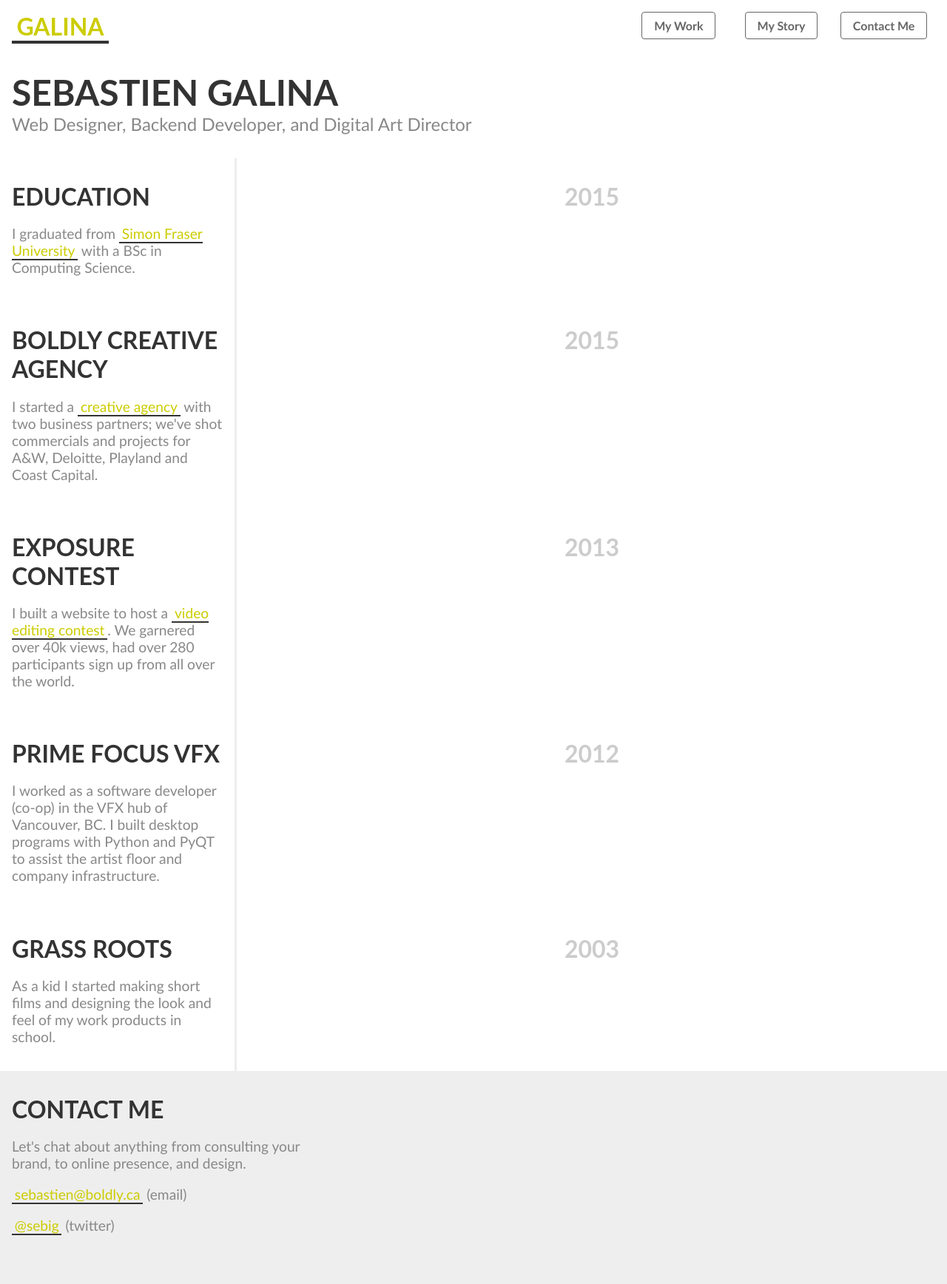
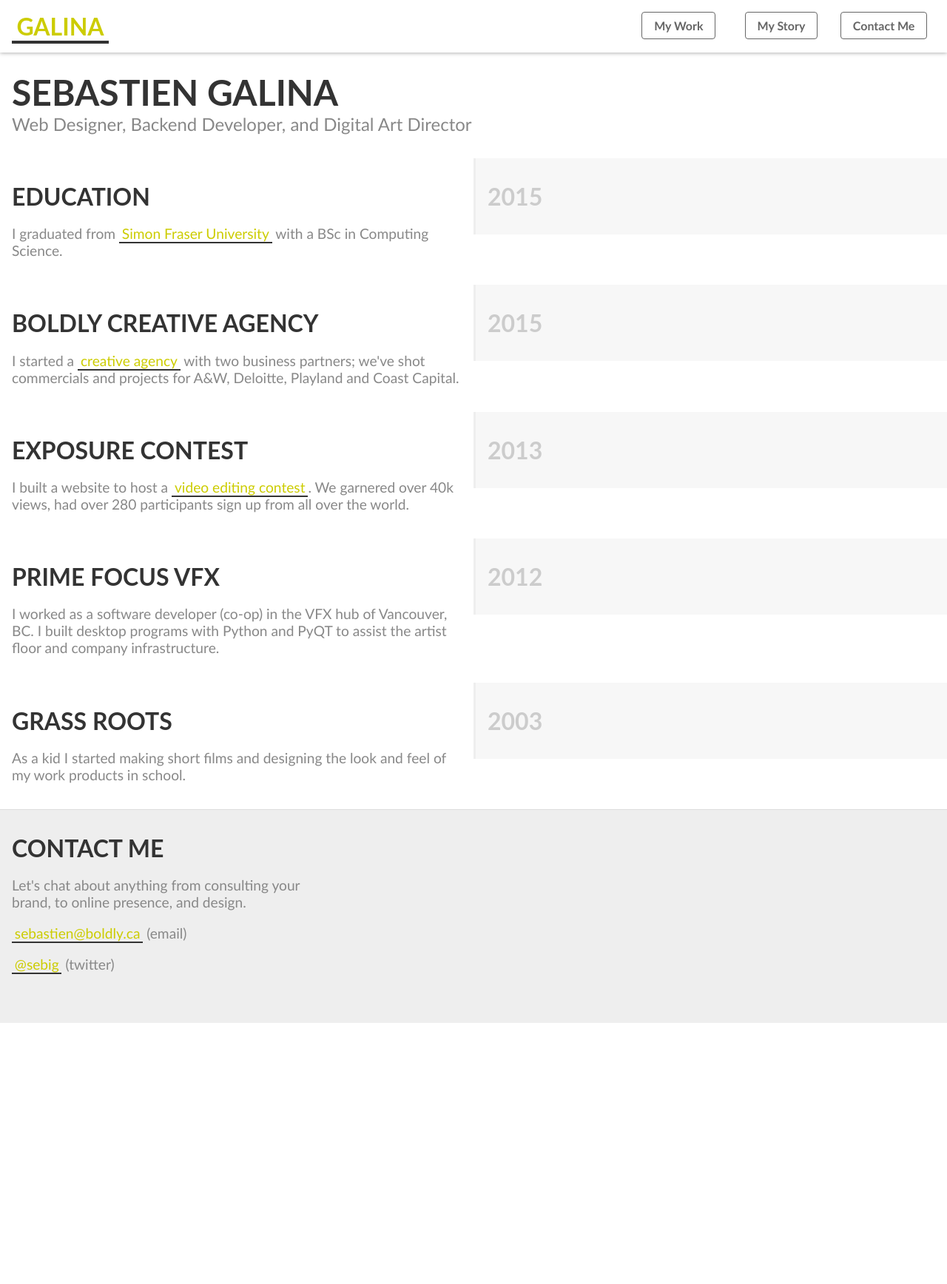
Before and after one commit to sebastiengalina/P04-PORTFOLIO, a Django app: page /about/ in a window 1280 px wide. Shown: the whole page at 74% size. After the commit the page ends 1383 px from the top, so only its background shows below. Run offline with Django 3.2, Linux system fonts and the light colour scheme; parts of the project's set-up code (start-up, migrations or seed data) failed here and were passed over; some libraries are stand-ins or nearby versions.

Commit message:
cleaned up homepage, added pale background to project detail and made project blocks 6/6

```diff
--- a/portfolio/portfolio/models.py
+++ b/portfolio/portfolio/models.py
@@ -47,6 +47,7 @@ class ProjectBlock(models.Model):
     tagline = models.CharField(max_length=255, blank=True, null=True)
     body = models.TextField(blank=True, null=True)
     image = ImageField(upload_to="media/portfolio/projects/images", blank=True, null=True)
+    caption = models.TextField(blank=True, null=True)
     order = models.IntegerField(default=10)
 
     def __unicode__(self):
--- a/portfolio/static/css/main.scss
+++ b/portfolio/static/css/main.scss
@@ -118,6 +118,17 @@ ul.list li, ol.list li {
 	font-weight: bold;
 }
 
+.btn.btn-rev {
+	background-color: $orange;
+	color: $black;
+}
+
+.btn.btn-rev:hover {
+	background-color: transparent;
+	border-color: $orange;
+	color: $orange;
+}
+
 .btn.btn-lg {
 	font-size: 1.75em;
 	font-weight: normal;
@@ -185,6 +196,7 @@ img {
 	display: block;
 	margin: 3rem 0;
 	max-width: 100%;
+	height: auto;
 }
 
 
@@ -223,6 +235,8 @@ img {
 	background-color: #FFF;
 	padding-top: 1rem;
 	z-index: 99;
+
+	box-shadow: 0px 1px 5px rgba(0,0,0,0.3);
 }
 
 .header-image {
@@ -254,6 +268,7 @@ img {
 #footer-main {
 	padding: 1em 0;
 	background-color: #EEE;
+	border-top: thin #DDD solid;
 }
 
 .project-block {
@@ -281,8 +296,6 @@ img {
 
 	.project-snippet {
 		background-color: #FFF;
-		border: thin #EEE solid;
-		border-radius: 0.2em;
 		margin: 0.5em;
 		margin-bottom: 2em;
 
@@ -310,15 +323,6 @@ img {
 		.btn {
 			margin: 0.5em;
 		}
-
-		&:hover {
-			background-color: $yellow;
-			border-color: $yellow;
-
-			a, p {
-				color: $black;
-			}
-		}
 	}
 }
 
@@ -345,12 +349,14 @@ img {
 
 
 .project-block {
+	margin-bottom: 0;
 }
 
-.project-block .block-text,
-.column-text {
-	border-right: 3px #EEE solid;
+.project-block .block-content {
+	border-left: 3px #EEE solid;
+	background-color: #F7F7F7;
 }
+
 
 .project-block-text,
 .project-block-content,
@@ -374,6 +380,10 @@ img {
 
 .project-block-content {
 	text-align: center;
+
+	h2, h3, h4, p {
+		text-align: left;
+	}
 }
 
 .project-block-content figure {
--- /dev/null
+++ b/portfolio/static/js/scroll-link.js
@@ -0,0 +1,17 @@
+$(document).ready(function() {
+    $('a[href*=#]:not([href=#])').click(function() {
+    if (location.pathname.replace(/^\//,'') == this.pathname.replace(/^\//,'')
+        || location.hostname == this.hostname) {
+
+
+        var target = $(this.hash);
+        target = target.length ? target : $('[name=' + this.hash.slice(1) +']');
+        if (target.length) {
+            $('html,body').animate({
+                scrollTop: target.offset().top - 84
+            }, 1000);
+    	        return false;
+        	}
+        }
+    });
+});
--- a/portfolio/templates/about.html
+++ b/portfolio/templates/about.html
@@ -10,13 +10,13 @@
 
 <div class="project-block">
 	<div class="grid">
-		<div class="col-3of12 block-text">
+		<div class="col-6of12 block-text">
 			<div class="project-block-text">
 				<h2>Education</h2>
 				<p>I graduated from <a href="http://sfu.ca">Simon Fraser University</a> with a BSc in Computing Science.</p>
 			</div>
 		</div>
-		<div class="col-9of12 block-content">
+		<div class="col-6of12 block-content">
 			<div class="project-block-content">
 				<h2 class="whisper">2015</h2>
 			</div>
@@ -26,13 +26,13 @@
 
 <div class="project-block">
 	<div class="grid">
-		<div class="col-3of12 block-text">
+		<div class="col-6of12 block-text">
 			<div class="project-block-text">
 				<h2>Boldly Creative Agency</h2>
 				<p>I started a <a href="http://boldly.ca">creative agency</a> with two business partners; we've shot commercials and projects for A&amp;W, Deloitte, Playland and Coast Capital.</p>
 			</div>
 		</div>
-		<div class="col-9of12 block-content">
+		<div class="col-6of12 block-content">
 			<div class="project-block-content">
 				<h2 class="whisper">2015</h2>
 			</div>
@@ -42,13 +42,13 @@
 
 <div class="project-block">
 	<div class="grid">
-		<div class="col-3of12 block-text">
+		<div class="col-6of12 block-text">
 			<div class="project-block-text">
 				<h2>Exposure Contest</h2>
 				<p>I built a website to host a <a href="http://exposure-contest.ca">video editing contest</a>.  We garnered over 40k views, had over 280 participants sign up from all over the world.</p>
 			</div>
 		</div>
-		<div class="col-9of12 block-content">
+		<div class="col-6of12 block-content">
 			<div class="project-block-content">
 				<h2 class="whisper">2013</h2>
 			</div>
@@ -58,13 +58,13 @@
 
 <div class="project-block">
 	<div class="grid">
-		<div class="col-3of12 block-text">
+		<div class="col-6of12 block-text">
 			<div class="project-block-text">
 				<h2>Prime Focus VFX</h2>
 				<p>I worked as a software developer (co-op) in the VFX hub of Vancouver, BC.  I built desktop programs with Python and PyQT to assist the artist floor and company infrastructure.</p>
 			</div>
 		</div>
-		<div class="col-9of12 block-content">
+		<div class="col-6of12 block-content">
 			<div class="project-block-content">
 				<h2 class="whisper">2012</h2>
 			</div>
@@ -74,13 +74,13 @@
 
 <div class="project-block">
 	<div class="grid">
-		<div class="col-3of12 block-text">
+		<div class="col-6of12 block-text">
 			<div class="project-block-text">
 				<h2>Grass Roots</h2>
 				<p>As a kid I started making short films and designing the look and feel of my work products in school.</p>
 			</div>
 		</div>
-		<div class="col-9of12 block-content">
+		<div class="col-6of12 block-content">
 			<div class="project-block-content">
 				<h2 class="whisper">2003</h2>
 			</div>
--- a/portfolio/templates/base.html
+++ b/portfolio/templates/base.html
@@ -64,6 +64,7 @@
 		<script src="{% static 'js/html5shiv.min.js' %}"></script>
 		<script src="{% static 'js/googlefonts.js' %}"></script>
 		<script src="{% static 'js/jquery.min.js' %}"></script>
+		<script src="{% static 'js/scroll-link.js' %}"></script>
 	</body>
 
 </html>
--- a/portfolio/templates/index.html
+++ b/portfolio/templates/index.html
@@ -11,7 +11,7 @@
 	<div class="header-feature">
 		<h2>Web Designer, Backend Developer and Digital Art Director</h2>
 		<p class="lead">Find out more about my dedicated practice in standards-based design, robust database management and industrial yet delicate style.</p>
-		<a class="btn btn-lg" href="#project-snippets">My Work <span class="fa fa-long-arrow-right"></span></a>
+		<a class="btn btn-lg btn-rev" href="#project-snippets">My Work <span class="fa fa-long-arrow-right"></span></a>
 	</div>
 </div>
 {% endblock header %}
@@ -20,6 +20,7 @@
 <header id="page-header">
 	<h1>Sebastien Galina</h1>
 	<p class="lead">Web Designer, Backend Developer, and Digital Art Director</p>
+	<p>I work with tools like HTML5, CSS3, Django, Python, Apache, and JQuery.  My job is first and foremost to make sure websites are navigable, useable, and accessible.  But also, to make them responsive and engaging for users.</p>
 </header>
 
 <div id="project-snippets" class="project-snippets">
@@ -40,7 +41,7 @@
 					</div>
 				</a>
 				<p class="lead">{{ p.short|truncatewords:20 }}</p>
-				<a class="btn btn-alt" href="{{ p.get_absolute_url }}">{{ p.readmore }} <span class="fa fa-long-arrow-right"></span></a>
+				<a class="btn" href="{{ p.get_absolute_url }}">{{ p.readmore }} <span class="fa fa-long-arrow-right"></span></a>
 			</div>
 		</div>
 		{% endfor %}
--- a/portfolio/templates/tag.html
+++ b/portfolio/templates/tag.html
@@ -12,14 +12,14 @@
 {% for project in projects %}
 <div class="project-block">
 	<div class="grid">
-		<div class="col-3of12 block-text">
+		<div class="col-6of12 block-text">
 			<div class="project-block-text">
 				<h2>{{ project.name }}</h2>
 				<p>{{ project.short }}</p>
-				<a href="{{ project.get_absolute_url }}">{{ project.readmore }} <span class="fa fa-long-arrow-right"></span></a>
+				<a class="btn" href="{{ project.get_absolute_url }}">{{ project.readmore }} <span class="fa fa-long-arrow-right"></span></a>
 			</div>
 		</div>
-		<div class="col-9of12 block-content">
+		<div class="col-6of12 block-content">
 			<div class="project-block-content">
 				<h2 class="whisper">{{ project.date.year }}</h2>
 				<p class="lead">Also tagged in {% for t in project.tags.all %}<a href="{{ t.get_absolute_url }}">{{ t }}</a>{% if not forloop.last %}, {% endif %}{% endfor %}</p>
```
Also changed, not shown: portfolio/notes.txt (added, +7 -0 lines), portfolio/templates/project.html (+6 -2 lines), portfolio/portfolio/migrations/0007_projectblock_caption.py (added), portfolio/static/css/main.css, 4 other files.
